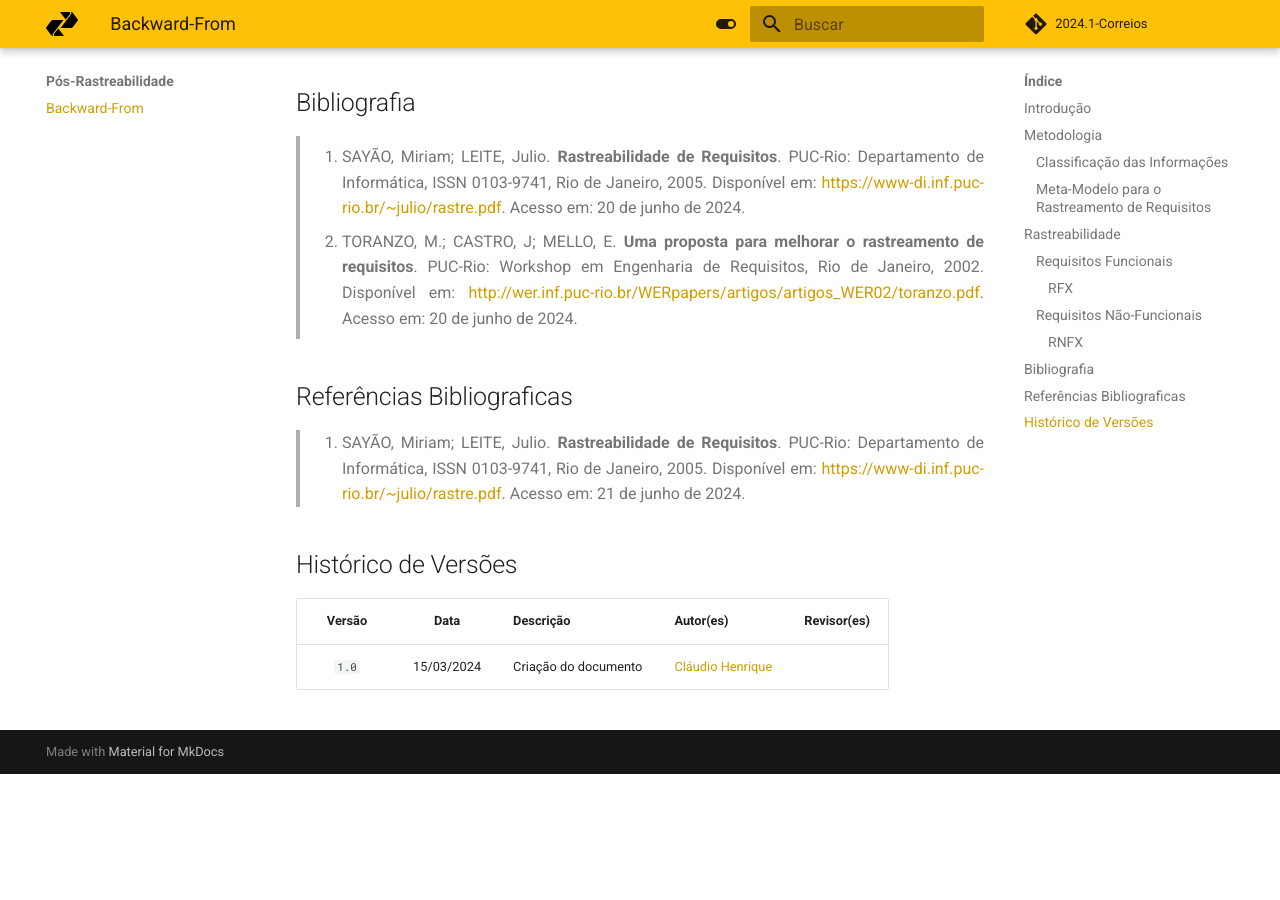
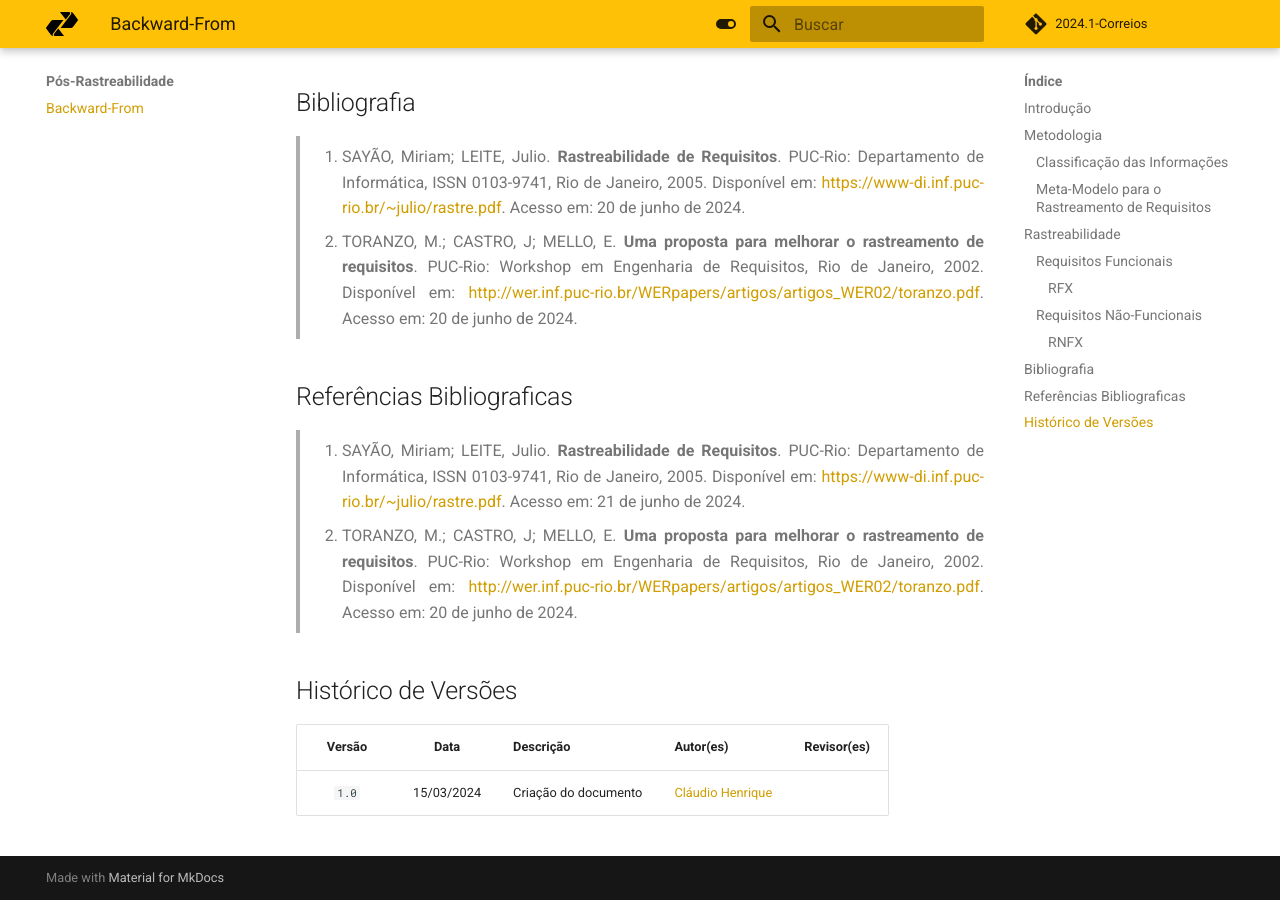
Before and after one commit to Requisitos-de-Software/2024.1-Serasa, an MkDocs documentation site: the page built from docs/pos-rastreabilidade/backward-from.md, in a window 1280 px wide and 900 px high, scrolled down 2188 px. Built offline with MkDocs 1.6.1 and Material for MkDocs 9.7.7, drawn with Linux system fonts in a browser that asks for light colours; comment, search, counter and statistics services are not loaded; before the commit the page ends 2962 px from its top, so only the background shows below that.

Commit message:
ajuste ref bibliografica

```diff
--- a/docs/pos-rastreabilidade/backward-from.md
+++ b/docs/pos-rastreabilidade/backward-from.md
@@ -34,6 +34,8 @@ Toranzo (2002) propõe uma classificação que comporta 4 níveis de informaçã
 Essa categorização definida por Toranzo tem o intuito de definir quais informações serão identificadas, assim como classificar elas para entender melhor o processo de rastreabilidade. Para o contexto desse trabalho, destaca-se que todas as informações estão presentes dentro do nível de desenvolvimento, visto que todos os artefatos produzidos são documentos de requisitos de software.
 
 ### Meta-Modelo para o Rastreamento de Requisitos
+
+
 
 ## Rastreabilidade
 
@@ -82,13 +84,14 @@ Legendas:
 ## Bibliografia
 
 > 1. SAYÃO, Miriam; LEITE, Julio. **Rastreabilidade de Requisitos**. PUC-Rio: Departamento de Informática, ISSN 0103-9741, Rio de Janeiro, 2005. Disponível em: <https://www-di.inf.puc-rio.br/~julio/rastre.pdf>. Acesso em: 20 de junho de 2024.
->
+
 > 2. TORANZO, M.; CASTRO, J; MELLO, E. **Uma proposta para melhorar o rastreamento de requisitos**. PUC-Rio: Workshop em Engenharia de Requisitos, Rio de Janeiro, 2002. Disponível em: <http://wer.inf.puc-rio.br/WERpapers/artigos/artigos_WER02/toranzo.pdf>. Acesso em: 20 de junho de 2024.
 
 ## Referências Bibliograficas
 
 > 1. SAYÃO, Miriam; LEITE, Julio. **Rastreabilidade de Requisitos**. PUC-Rio: Departamento de Informática, ISSN 0103-9741, Rio de Janeiro, 2005. Disponível em: <https://www-di.inf.puc-rio.br/~julio/rastre.pdf>. Acesso em: 21 de junho de 2024.
->
+
+> 2. TORANZO, M.; CASTRO, J; MELLO, E. **Uma proposta para melhorar o rastreamento de requisitos**. PUC-Rio: Workshop em Engenharia de Requisitos, Rio de Janeiro, 2002. Disponível em: <http://wer.inf.puc-rio.br/WERpapers/artigos/artigos_WER02/toranzo.pdf>. Acesso em: 20 de junho de 2024.
 
 ## Histórico de Versões
 
```
